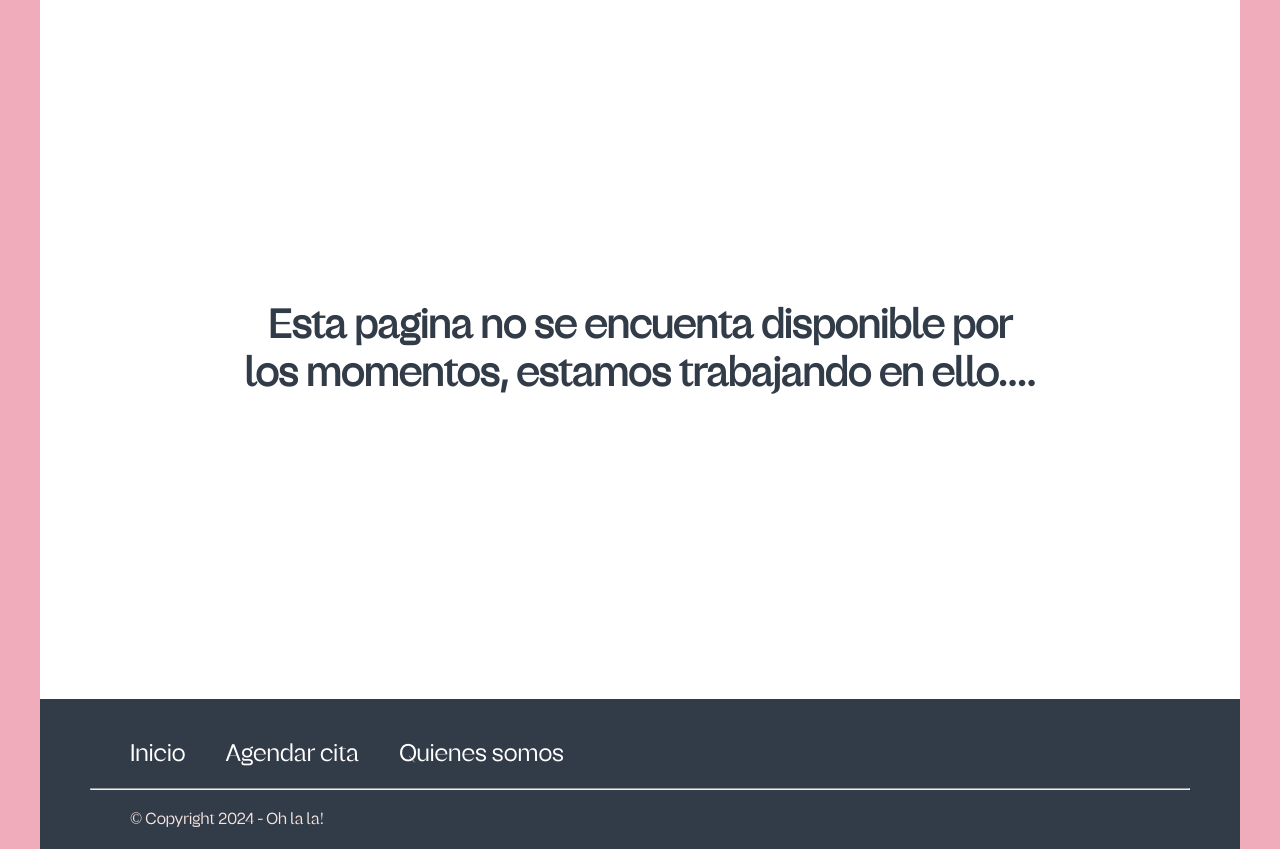
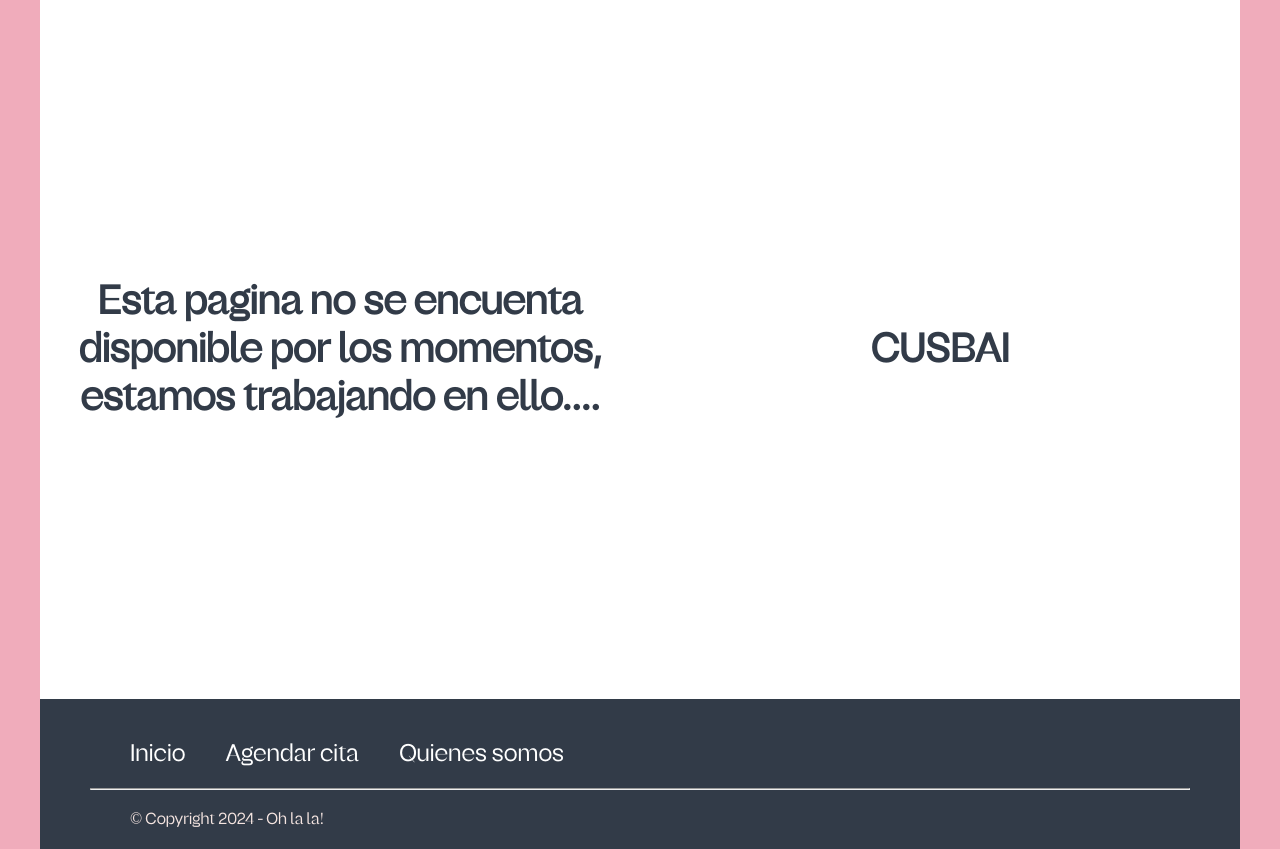
Before and after one commit to luisjuarezve/proyectoOhlala, a Django app: page /precios in a window 1280 px wide. Shown: the part 98-947 px from the top of the page. Run offline with Django 5.2, Linux system fonts and the light colour scheme.

Commit message:
prueba
?

```diff
--- a/ohlala/ohlala_app/templates/ohlala_app/precios.html
+++ b/ohlala/ohlala_app/templates/ohlala_app/precios.html
@@ -4,5 +4,6 @@
 {% block content %}
     <div class="mantenimiento">
         <h1>Esta pagina no se encuenta disponible por los momentos, estamos trabajando en ello....</h1>
+        <h1>CUSBAI</h1>
     </div>
 {% endblock %}
```
